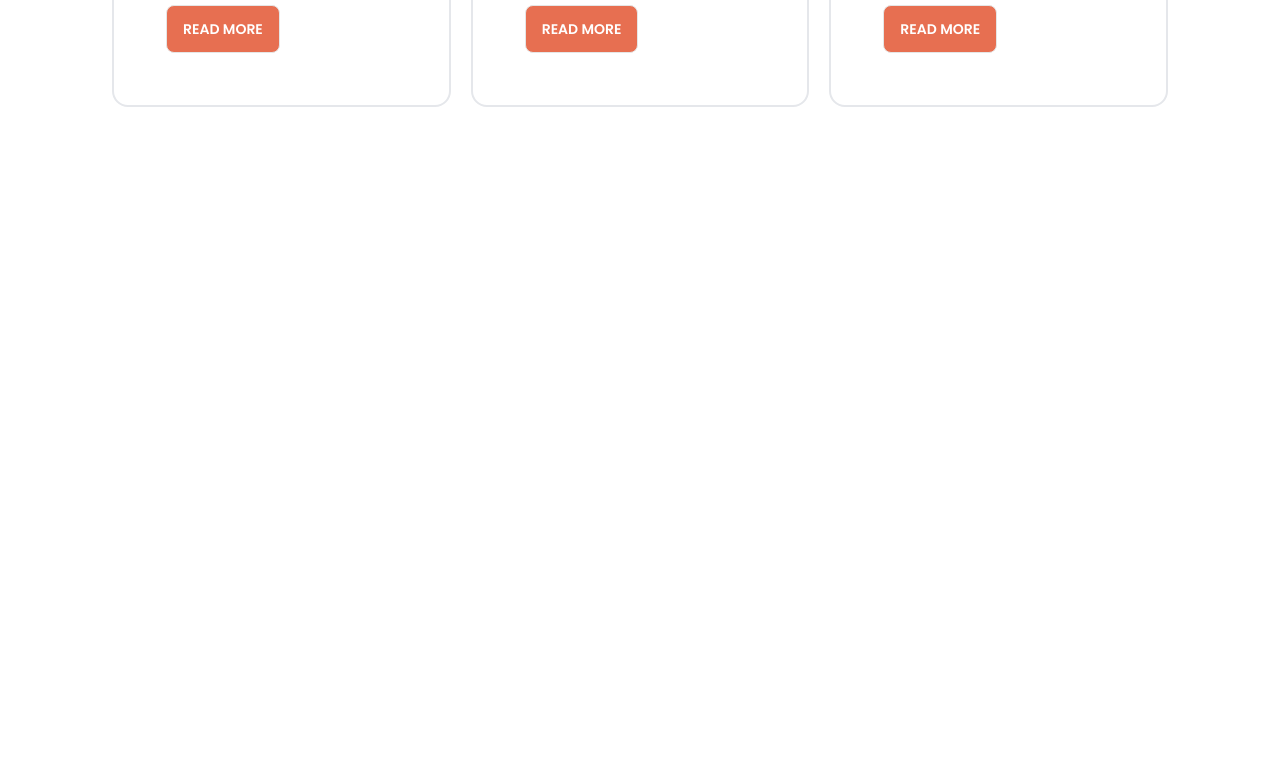
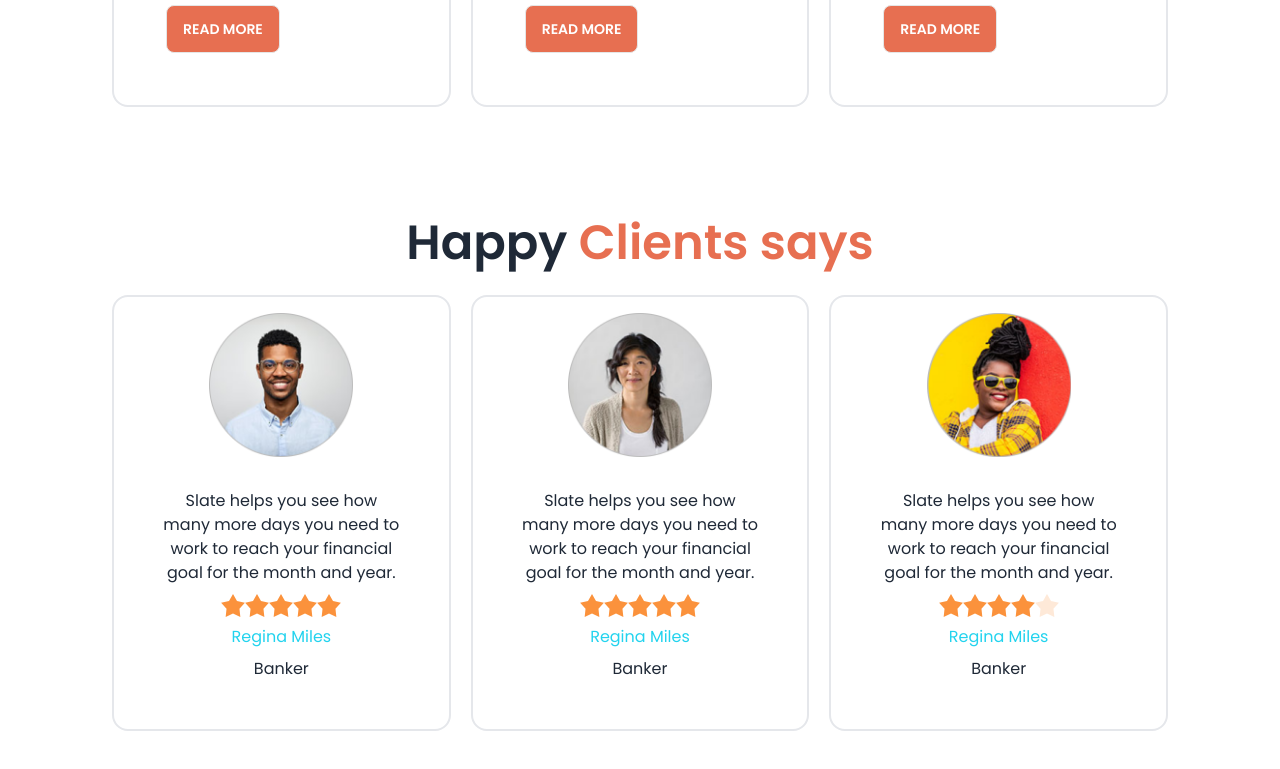
Before and after one commit to ifshad/bikers-zone-with-daisy-ui, a plain HTML site: page index.html in a window 1280 px wide. Shown: the part 1728-2497 px from the top of the page. Before the commit the page ends 1947 px from the top, so only its background shows below. Drawn offline with nearby package versions, Linux system fonts and the light colour scheme.

Commit message:
review section added

```diff
--- a/index.html
+++ b/index.html
@@ -217,6 +217,73 @@
         </div>
       </div>
     </section>
+    <!-- Review section -->
+    <section class="m-28 space-y-7">
+      <h1 class="text-5xl font-semibold text-center">Happy <span class="text-bike-primary">Clients says</span></h1>
+      <!-- Review Cards -->
+      <div class="grid grid-cols-1 md:grid-cols-2 lg:grid-cols-3 gap-x-5">
+        <!-- Review Card 1 -->
+        <div class="card bg-base-100 border-2 p-4">
+          <figure><img class="w-36" src="images/others/user-1.png" alt="" /></figure>
+          <div class="card-body text-center">
+            <p>Slate helps you see how
+              many more days you need
+              to work to reach your financial
+              goal for the month and year.
+            </p>
+            <div class="rating justify-center">
+              <input type="radio" name="rating-2" class="mask mask-star-2 bg-orange-400" />
+              <input type="radio" name="rating-2" class="mask mask-star-2 bg-orange-400" />
+              <input type="radio" name="rating-2" class="mask mask-star-2 bg-orange-400" />
+              <input type="radio" name="rating-2" class="mask mask-star-2 bg-orange-400" checked />
+              <input type="radio" name="rating-2" class="mask mask-star-2 bg-orange-400" />
+            </div>
+            <p class="text-cyan-400	">Regina Miles</p>
+            <p>Banker</p>
+          </div>
+        </div>
+        <!-- Review Card 2 -->
+        <div class="card bg-base-100 border-2 p-4">
+          <figure><img class="w-36" src="images/others/user-2.png" alt="" /></figure>
+          <div class="card-body text-center">
+            <p>Slate helps you see how
+              many more days you need
+              to work to reach your financial
+              goal for the month and year.
+            </p>
+            <div class="rating justify-center">
+              <input type="radio" name="rating-2" class="mask mask-star-2 bg-orange-400" />
+              <input type="radio" name="rating-2" class="mask mask-star-2 bg-orange-400" />
+              <input type="radio" name="rating-2" class="mask mask-star-2 bg-orange-400" />
+              <input type="radio" name="rating-2" class="mask mask-star-2 bg-orange-400" checked />
+              <input type="radio" name="rating-2" class="mask mask-star-2 bg-orange-400" />
+            </div>
+            <p class="text-cyan-400	">Regina Miles</p>
+            <p>Banker</p>
+          </div>
+        </div>
+        <!-- Review Card 3 -->
+        <div class="card bg-base-100 border-2 p-4">
+          <figure><img class="w-36" src="images/others/user-3.png" alt="" /></figure>
+          <div class="card-body text-center">
+            <p>Slate helps you see how
+              many more days you need
+              to work to reach your financial
+              goal for the month and year.
+            </p>
+            <div class="rating justify-center">
+              <input type="radio" name="rating-2" class="mask mask-star-2 bg-orange-400" />
+              <input type="radio" name="rating-2" class="mask mask-star-2 bg-orange-400" />
+              <input type="radio" name="rating-2" class="mask mask-star-2 bg-orange-400" />
+              <input type="radio" name="rating-2" class="mask mask-star-2 bg-orange-400" checked />
+              <input type="radio" name="rating-2" class="mask mask-star-2 bg-orange-400" />
+            </div>
+            <p class="text-cyan-400	">Regina Miles</p>
+            <p>Banker</p>
+          </div>
+        </div>
+      </div>
+    </section>
   </main>
   <footer></footer>
 </body>
```
